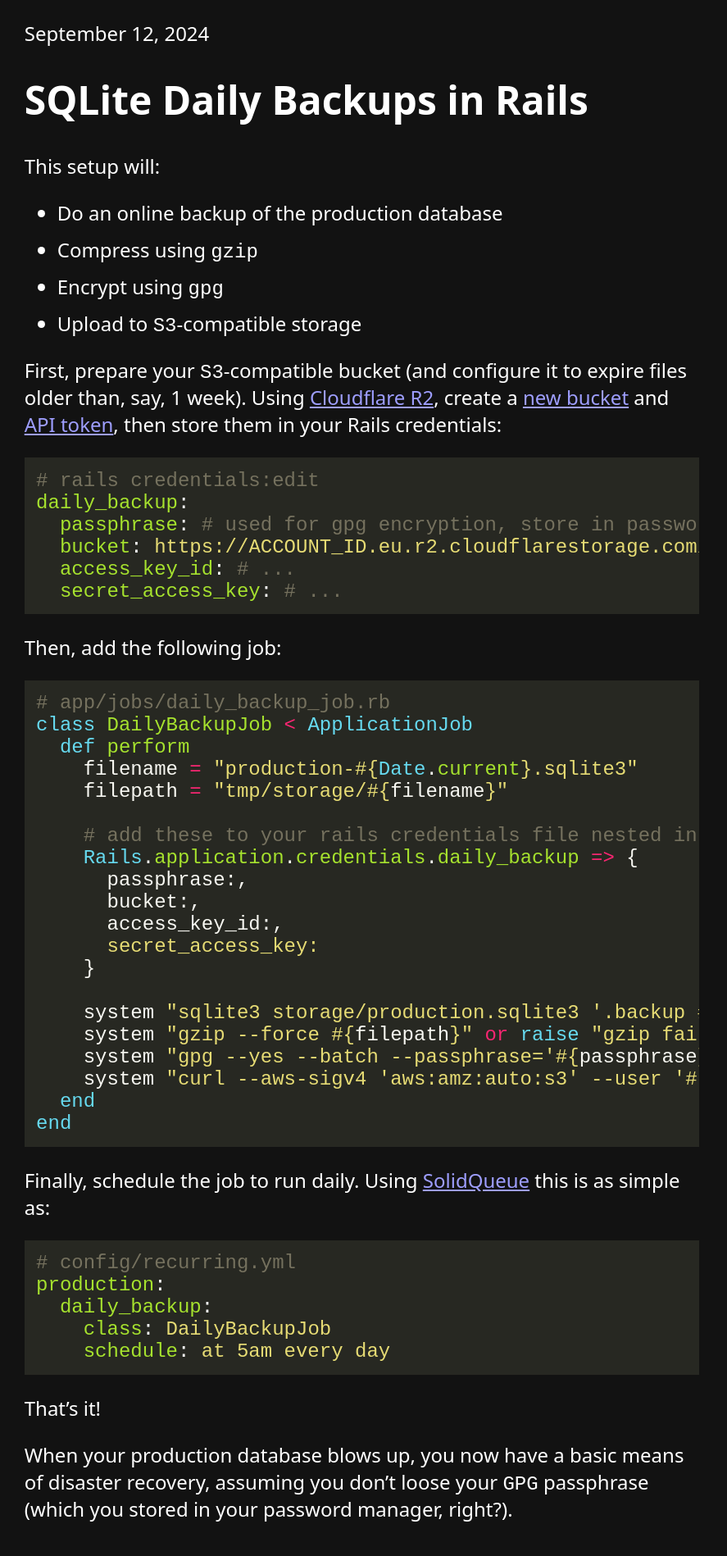
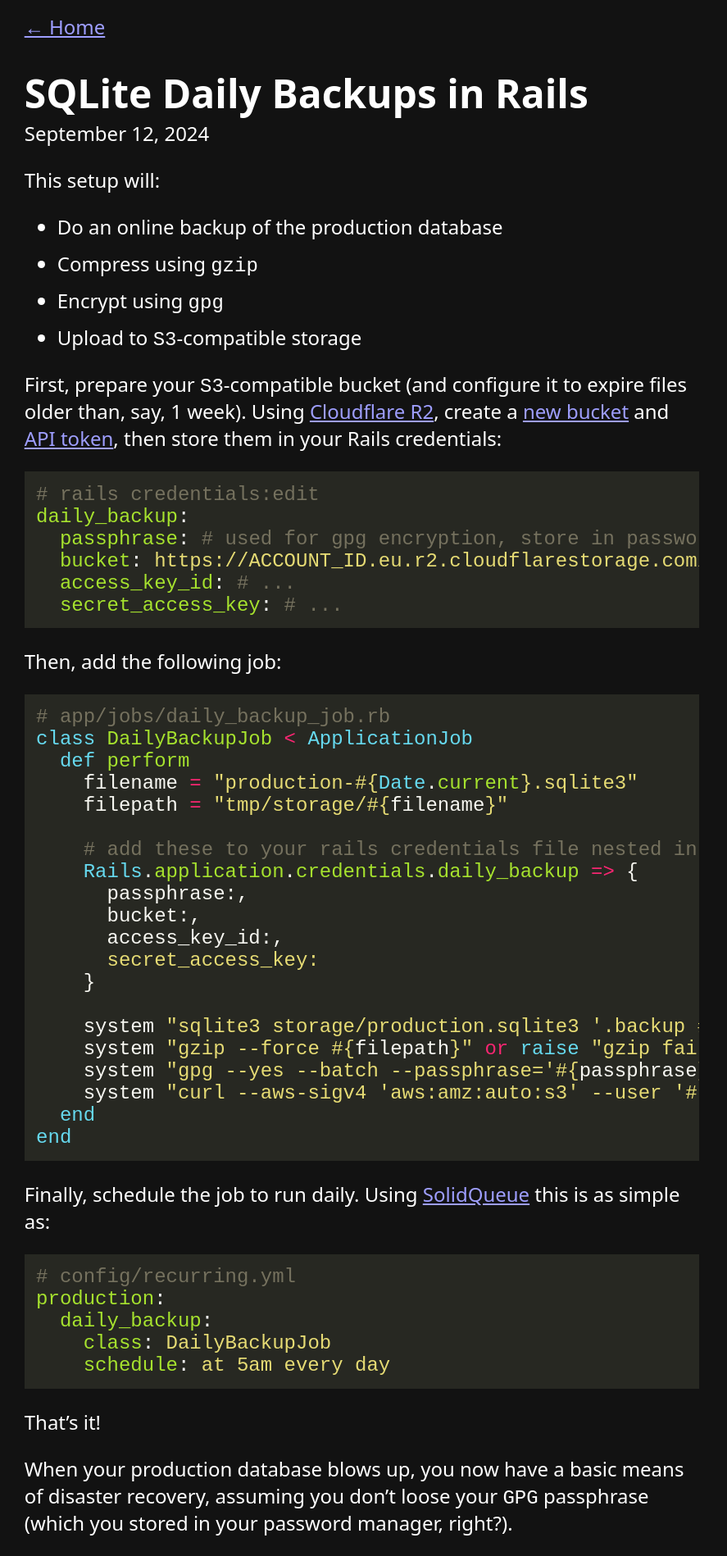
Before and after one commit to zachasme/zachasme.github.io, a Jekyll site: the page built from docs/_posts/2024-09-12-sqlite-daily-backups-in-rails.markdown, in a window 1280 px wide. Shown: the whole page at 82% size, without its empty margins (0-887 px from the left). Built offline with Jekyll 4.4.1, drawn with Linux system fonts in a browser that asks for light colours; Markdown is read by kramdown in place of the engine named in the settings.

Commit message:
Backlink

```diff
--- a/docs/_layouts/post.html
+++ b/docs/_layouts/post.html
@@ -1,8 +1,9 @@
 ---
 layout: default
 ---
-<p>{{ page.date | date: "%B %-d, %Y" }}</p>
+<a href="/">← Home</a>
 
 <h1>{{ page.title }}</h1>
+<time datetime="{{ page.date }}">{{ page.date | date: "%B %-d, %Y" }}</time>
 
 {{ content }}
--- a/docs/assets/css/stylesheet.css
+++ b/docs/assets/css/stylesheet.css
@@ -45,6 +45,11 @@ pre {
   overflow: scroll;
   width: 100%;
   padding: 1ch;
+}
+
+h1 {
+  margin-bottom: 0;
+  & + time { margin-top: 0 }
 }
 
 .highlight pre { background-color: #272822; }
```
